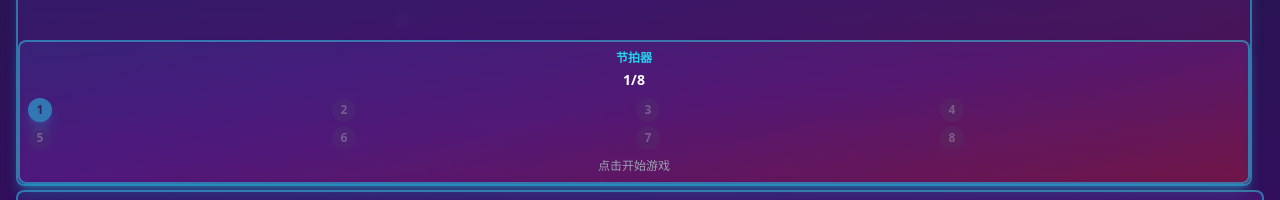
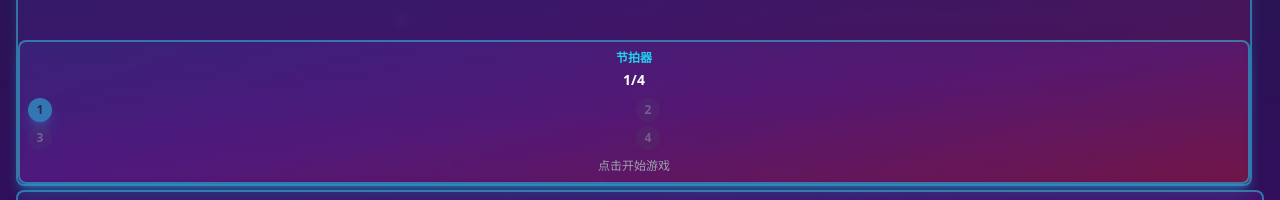
Before and after one commit to zhangshu-001/jzst711, a React (Vite) app: page / in a window 1280 px wide. Shown: the part 310-510 px from the top of the page. Built offline with nearby package versions, Linux system fonts and the light colour scheme.

Commit message:
Updated App.tsx

```diff
--- a/src/App.tsx
+++ b/src/App.tsx
@@ -192,7 +192,6 @@ function App() {
               onSelectAnswer={handleSelectAnswer}
               currentBeat={gameState.currentBeat}
               isPlaying={gameState.isPlaying}
-              gameMode={gameState.gameMode}
             />
           </div>
 
@@ -217,6 +216,7 @@ function App() {
               onAction={executeAction}
               currentBeat={gameState.currentBeat}
               isPlaying={gameState.isPlaying}
+              gameMode={gameState.gameMode}
             />
           </div>
         </div>
```
